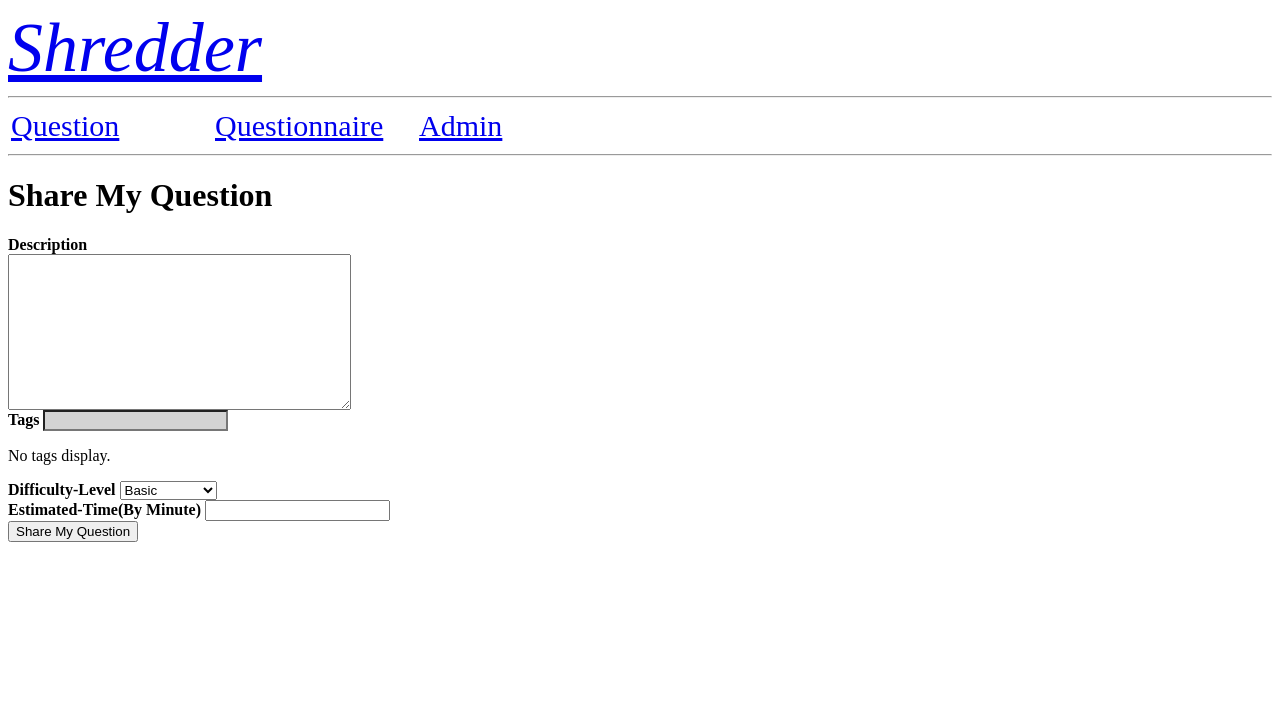
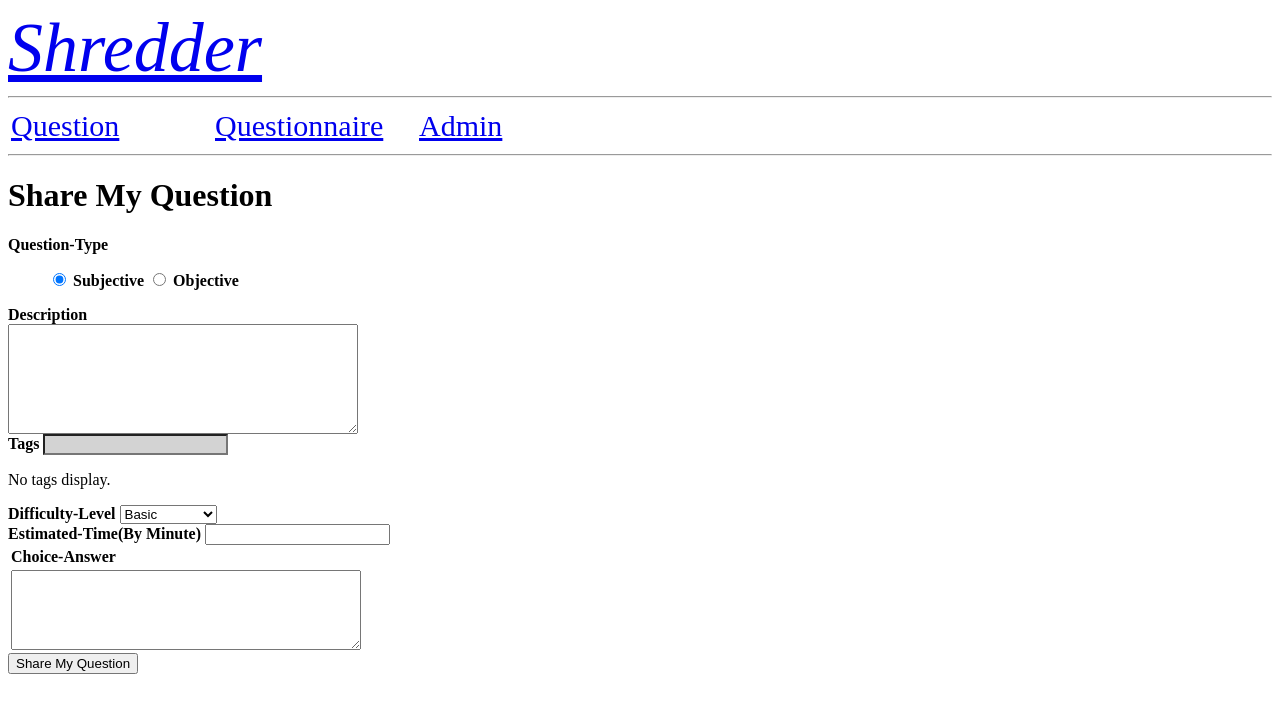
Before and after one commit to vitan/shredder, a Django app: page /question/share-my-question/ in a window 1280 px wide. Shown: the top 713 px of the page. Run offline with Django 3.2, Linux system fonts and the light colour scheme; the visitor is signed in with stand-in values (Sample User, id 1); data that the repository does not hold is empty; parts of the project's set-up code (start-up, migrations or seed data) failed here and were passed over.

Commit message:
ADD: Added objective formset & js for objective-subjective toggle

```diff
--- a/shredder/apps/questions/question/forms.py
+++ b/shredder/apps/questions/question/forms.py
@@ -2,9 +2,11 @@
 #Added by Weitao Zhou <zhouwtlord@gmail.com>
 
 from django import forms
+from django.forms import ModelForm, Textarea
 from django.conf import settings
+from django.forms.models import inlineformset_factory
 
-from apps.questions.question.models import Question, Tag
+from apps.questions.question.models import Choice, Question, Tag
 import apps.questions.settings as question_settings
 
 class ShareQuestionForm(forms.Form):
@@ -13,6 +15,11 @@ class ShareQuestionForm(forms.Form):
         label=u"Description",
         max_length=question_settings.QUESTION_MAX_LENGTH,
         widget=forms.Textarea,
+    )
+    type = forms.ChoiceField(
+        label=u"Question-Type",
+        widget=forms.RadioSelect(),
+        choices=Question.QUESTION_TYPE,
     )
     tag_list = forms.CharField(
         label=u"Tags",
@@ -47,7 +54,26 @@ class ShareQuestionForm(forms.Form):
             'difficulty': self.cleaned_data['difficulty'],
             'estimated_time': self.cleaned_data['estimated_time'],
             'tag_obj_set':self.cleaned_data['tag_list'],
+            'type': self.cleaned_data['type'],
         }
+
+
+class ChoiceForm(ModelForm):
+    class Meta:
+        model = Choice
+        widgets = {
+            'description': Textarea(),
+        }
+
+
+ChoiceFormSet = inlineformset_factory(
+    Question,
+    Choice,
+    form=ChoiceForm,
+    can_delete=False,
+    extra=question_settings.CHOICE_MAX,
+)
+
 
 #TODO (weizhou) abstract tag form as a common form in the future. And I should\
         #look Tag as an independent model, to put model Tag, TagAdminForm in common
--- a/shredder/apps/questions/question/views.py
+++ b/shredder/apps/questions/question/views.py
@@ -10,8 +10,8 @@ from django.shortcuts import render_to_response, get_object_or_404
 from django.template import RequestContext
 
 from apps.common.views import AjaxResponseMixin
-from apps.questions.question.models import Question, Tag
-from apps.questions.question.forms import ShareQuestionForm, QuestionReviewForm
+from apps.questions.question.models import Choice, Question, Tag
+from apps.questions.question.forms import ShareQuestionForm, ChoiceFormSet, QuestionReviewForm
 import apps.questions.settings as question_settings
 
 
@@ -27,17 +27,23 @@ def share_question(request, template_name='question/share-question.html'):
     """Display the share question form."""
 
     tag_cloud = Tag.objects.all()
+
     if request.method == 'POST':
-        form  = ShareQuestionForm(request.POST)
+        form = ShareQuestionForm(request.POST)
         if form.is_valid():
             data = form.get_cleaned_data()
             data['creator'] = request.user
             tag_obj_set = data.pop('tag_obj_set')
             question_object = Question(**data)
-            question_object.save()
-            #TODO (weizhou) need a good solution for save manytomanyfield
-            for tag_obj in tag_obj_set:
-                question_object.tags.add(tag_obj)
+
+            choice_formset = ChoiceFormSet(request.POST,
+                                                 instance=question_object)
+            if choice_formset.is_valid():
+                question_object.save()
+                choice_formset.save()
+                #TODO (weizhou) need a good solution for save manytomanyfield
+                for tag_obj in tag_obj_set:
+                    question_object.tags.add(tag_obj)
         else:
             return render_to_response(template_name, {
                 'title': u"Share My Question",
@@ -45,9 +51,13 @@ def share_question(request, template_name='question/share-question.html'):
                 'tag_cloud': tag_cloud,
                 }, context_instance=RequestContext(request))
 
+    form = ShareQuestionForm()
+    choice_formset = ChoiceFormSet()
+
     return render_to_response(template_name, {
         'title': u"Share My Question",
-        'form': ShareQuestionForm(),
+        'form': form,
+        'choice_formset': choice_formset,
         'tag_cloud': tag_cloud,
         },context_instance=RequestContext(request))
 
--- a/shredder/apps/questions/settings.py
+++ b/shredder/apps/questions/settings.py
@@ -7,6 +7,7 @@ Questions App Settings
 
 
 QUESTION_MAX_LENGTH = 2000
+CHOICE_MAX = 8
 FORM_TAG_LIST_MAX_LENGTH = 500
 QUESTIONS_PER_PAGE = 10
 REGISTER_QUESTION_INTO_ADMIN = True
--- a/shredder/static/css/shredder.css
+++ b/shredder/static/css/shredder.css
@@ -1,99 +1,18 @@
 /* CSS Document */
 
 @charset "UTF-8";
-/*Margin*/
-.whole{ margin: 0px auto; width: 1210px; min-width: 1210px;}
-.auto-0{ margin: 0 auto!important;}
-.container{ width:1210px; margin: 0 auto;}
+/*customize css from Weitao Zhou <zhouwtlord@gmail.com>*/
+/*table*/
+.table1 textarea{width: 350px; height: 80px}
+.table1 td{text-align: left}
+.table1 th{text-align: left}
 
-/*Tree*/
-.tree{width: 600px; overflow: visible; border: 1px solid #eee;float: left; overflow-x:visible; }
-.tree-title{ height:33px; line-height:25px; margin-bottom:5px; border-bottom:dotted 1px #ccc; background:#f5f5f5}
-.tree-title h3{ margin-left:10px;}
-
-/*Content*/
-.package-content{width: 590px; float: left;border: 1px solid #ccc; margin: 0 0 0 15px;}
-.package-content ul{ list-style: none;}
-.content1 { margin: 15px 0 0 0;}
-.content2 { margin: 15px 0 0 0; min-height: 600px;}
-
-
-.alphabet{ font-size: 10px;border-bottom: 1px solid #ccc;}
-.alphabet li{ text-align: center;  width: 5%; display: inline-block;padding: 3px 0px 1px 3px;line-height: 12px; border: 1px solid #fff;}
-.alphabet span{ font-size: 9px; color:#0C0; margin-left: 2px;}
-.alphabet a{ font-size: 12px; text-decoration: none; color:#000; font-weight: bold;}
-.alphabet a:hover { text-decoration: none;}
-.alphabet li:hover { cursor: pointer;background: #ccc;}
-.alphabet li:hover a{ color: #fb6c1b;}
-
-.tool-bar{ height: 38px; background:#e7f1fd; vertical-align: middle;}
-.tool-bar li{ display: inline-block; height:25px; margin: 5px 0; border-top: 1px #ccc solid; border-bottom: 1px #ccc solid; text-align: center;  line-height: 25px;background:-moz-linear-gradient(center top , #FFFFFF, #FFFFFF 25%, #e6e6e6);color: #666;
-background:-webkit-gradient(linear,0% 0%, 0% 100%, from(#fff), to(#fff), color-stop(0.99,#e6e6e6));color: #666; width: 60px;}
-li.first{ margin-left:5px; border-left: 1px solid #ccc; border-top-left-radius: 4px;border-bottom-left-radius: 4px;}
-.tool-bar input[type="text"]{ width: 130px;}
-.tool-bar span{ cursor: pointer;}
-
-
-li.last1 { border-right: none;}
-li.last2 { border-right: 1px solid #ccc; margin-right: -4px;}
-li.border-radius{ -moz-border-right-radius:4px;border-bottom-right-radius:4px;border-top-right-radius:4px;}
-li.last3 { border: none; margin:5px; float:right; background: none; width: 250px;}
-li select { width: 100px; margin-right: 5px;}
-li.last2:hover,li.first:hover { background: -moz-linear-gradient(center top , #eee, #efefef 50%, #cfcfcf);background:-webkit-gradient(linear,0% 0%, 0% 100%, from(#eee), to(#cfcfcf), color-stop(0.99,#efefef)); }
-
-/*Table*/
-.table td, .table th{ vertical-align: middle;color: #000;}
-.table th{ background:#eaeaea; border-top:1px solid #ddd;}
-.table td:hover .tool-panel{ display: block;}
-.tr-even{ background-color: #f5f5f5;}
-.change-tr{ background-color: #fbf7e3;}
-tr.last{ border-bottom: 1px solid #ddd}
-.table1 td.pass{ width:50px; background: url(../images/pass-icon.png) 15px 3px  no-repeat;}
-.table a:hover { text-decoration: none;}
-.table .last{ border-bottom: 1px solid #ddd; }
-
-.table2 {width: 100%; }
-.table2 td{ border: none; text-align: left; height: 30px;}
-.td-title{ font-weight:bold}
-.table2 .row{ text-align: right; font-weight:normal; }
-.table3 { width: 500px;}
-.table3 td{ border:none; text-align: left;margin: 10px; padding: 10px 6px 10px 0 ;}
-.table3 select[multiple]{ width:200px; height: 100px; margin:  0 20px 20px 0;}
-.table3 select{ width: 220px;}
-.table3 td img{ margin-left: 3px;}
-.table3 input{ width:300px; color:#333}
-.table3 textarea{ width:300px; color:#333}
-.table3 select{ width:310px; color:#333}
-.title-container{ border-bottom: 1px #ccc dotted; height:50px; line-height:50px; margin-bottom:10px;}
-
-.tool-panel{float: left; border: 1px #aaa solid; background: #ddd; display: none; position: absolute;}
-.tool-panel li{ list-style: none; padding: 5px; float: left;}
-.tool-panel li:hover { background:#aaa;}
-
-
-ul, ol{ margin: 0;}
-label, input, textarea{ width:auto}
-
-ul.errorlist{ color:red;list-style-type:none}
-ul.errorlist li{ list-style-type:none; color:red}
-
-button{ background:none}
-.pagination{ display: inline-block; float: right; margin: 9px 18px 0px 0;}
-.step-links{ display: block}
-
-.last2 button{ margin: 4px 0 0 0}
-
-ul.help li{ list-style: none; color: #333; margin: 5px 0;}
-
-/*customize css from Weitao Zhou <zhouwtlord@gmail.com>*/
 label{
 	font-weight: bold;
 }
+ul li {display: inline;}
 div.tag-cloud {color:red;}
 div.tag-cloud:hover {background:yellow;}
-input[readonly="readonly"]{
-	background-color: lightgray;
-}
-.hidden {
-	display: none;
-}
+input[readonly="readonly"]{background-color: lightgray;}
+.hidden { display: none;}
+textarea {width: 350px; height:110px}
--- a/shredder/static/js/shredder.js
+++ b/shredder/static/js/shredder.js
@@ -6,6 +6,8 @@ shredder.init = {
 	main: function(){
 	      if(shredder.ui.exists('form.share-question-form')){
 		      shredder.ui.readonly('input#id_tag_list');
+		      shredder.ui.type_checked('input#id_type_0');
+		      shredder.ui.objective_choice_display();
 		      shredder.ui.tagCloud();
 	      }
 	      if(shredder.ui.exists('#id_question_list')){
@@ -69,6 +71,50 @@ shredder.ui = {
 	readonly: function(selector) {
 	    $(selector).attr("readonly",true);
         },
+	type_checked: function(selector) {
+	    $(selector).attr("checked", true);
+        },
+	objective_choice_display: function() {
+	   $('#id_hide_choice').attr('disabled', 'disabled');
+	   $('input[type="radio"]').change(function(){
+		   var checkbox = $(this).find('input[type="checkbox"]');
+		   checkbox.attr('checked', !checkbox.attr('checked'));
+
+		   var col_is_answer = $('.choice-config');
+		   if(col_is_answer.hasClass('hidden')){
+			   col_is_answer.removeClass('hidden');
+		   }
+		   else{
+			   col_is_answer.addClass('hidden');
+		   }
+	   });
+	   $('#id_show_choice').click(function(){
+		   var choice_num = parseInt($('#id_choice_set-MAX_NUM_FORMS').val())||0;
+		   var choice_total = $('#id_choice_set-TOTAL_FORMS').val();
+
+		   choice_num = choice_num + 1;
+		   $('#id_choice_set-MAX_NUM_FORMS').val(choice_num);
+		   $('#id_choice_set-'+choice_num+'-description').parent().parent().removeClass('hidden');
+
+		   $("#id_hide_choice").removeAttr("disabled");
+		   if(choice_num+1 == choice_total) {
+			   $(this).attr("disabled", "disabled");
+		   }
+	   });
+	   $('#id_hide_choice').click(function(){
+		   var choice_num = parseInt($('#id_choice_set-MAX_NUM_FORMS').val())||0;
+		   var choice_total = $('#id_choice_set-TOTAL_FORMS').val();
+
+		   $('#id_choice_set-'+choice_num+'-description').parent().parent().addClass('hidden');
+		   choice_num = choice_num-1;
+		   $('#id_choice_set-MAX_NUM_FORMS').val(choice_num);
+
+		   $("#id_show_choice").removeAttr("disabled");
+		   if(choice_num == 0){
+			   $(this).attr("disabled", "disabled");
+		   }
+	   });
+       },
 	tagCloud: function(){
 	    $('div.tag-cloud').click(function() {
 		var array = [];
--- a/shredder/templates/question/share-question.html
+++ b/shredder/templates/question/share-question.html
@@ -6,6 +6,11 @@
 <div class="content">
     <form class="share-question-form" name="share_question_form" method="POST" action="">
         {% csrf_token %}
+        <div>
+        <label>{{ form.type.label }}</label>
+        {{ form.type.errors }}
+        <br><span id="id_{{ form.type.name }}" class="question-field">{{ form.type }}</span>
+        </div>
         <div>
         <label>{{ form.description.label }}</label>
         {{ form.description.errors }}
@@ -35,6 +40,37 @@
         {{ form.estimated_time.errors }}
         <span id="id_{{ form.estimated_time.name }}" class="question-field">{{ form.estimated_time }}</span>
         </div>
+        <table class="choice-formset table1">
+            <tr>
+                <th><label>{{ choice_formset.forms.0.description.label }}</label></th>
+                <th class="choice-config hidden"><label>{{ choice_formset.forms.0.is_answer.label }}</label></th>
+            </tr>
+            {% for f in choice_formset.management_form %}
+            {{ f }}
+            {% endfor %}
+            {% for f in choice_formset.forms %}
+            {% if forloop.first %}
+            <tr>
+            {% else %}
+            <tr class="objective-choices hidden">
+            {% endif %}
+                <td>
+                    {{ f.description.errors }}
+                    {{ f.description }}
+                </td>
+                <td class="choice-config hidden">
+                    {{ f.is_answer.errors }}
+                    {{ f.is_answer }}
+                </td>
+                {% if forloop.first %}
+                <td class="choice-config hidden" rowspan="{{ choice_formset.forms|length }}" valign="bottom">
+                    <input type="button" id="id_hide_choice" value="-">
+                    <input type="button" id="id_show_choice" value="+">
+                </td>
+                {% endif %}
+            </tr>
+            {% endfor %}
+        </table>
         <input id="id_share" type="submit" value="Share My Question"/>
     </form>
 </div>
```
Lines whose indentation alone changed are shown as unchanged.
